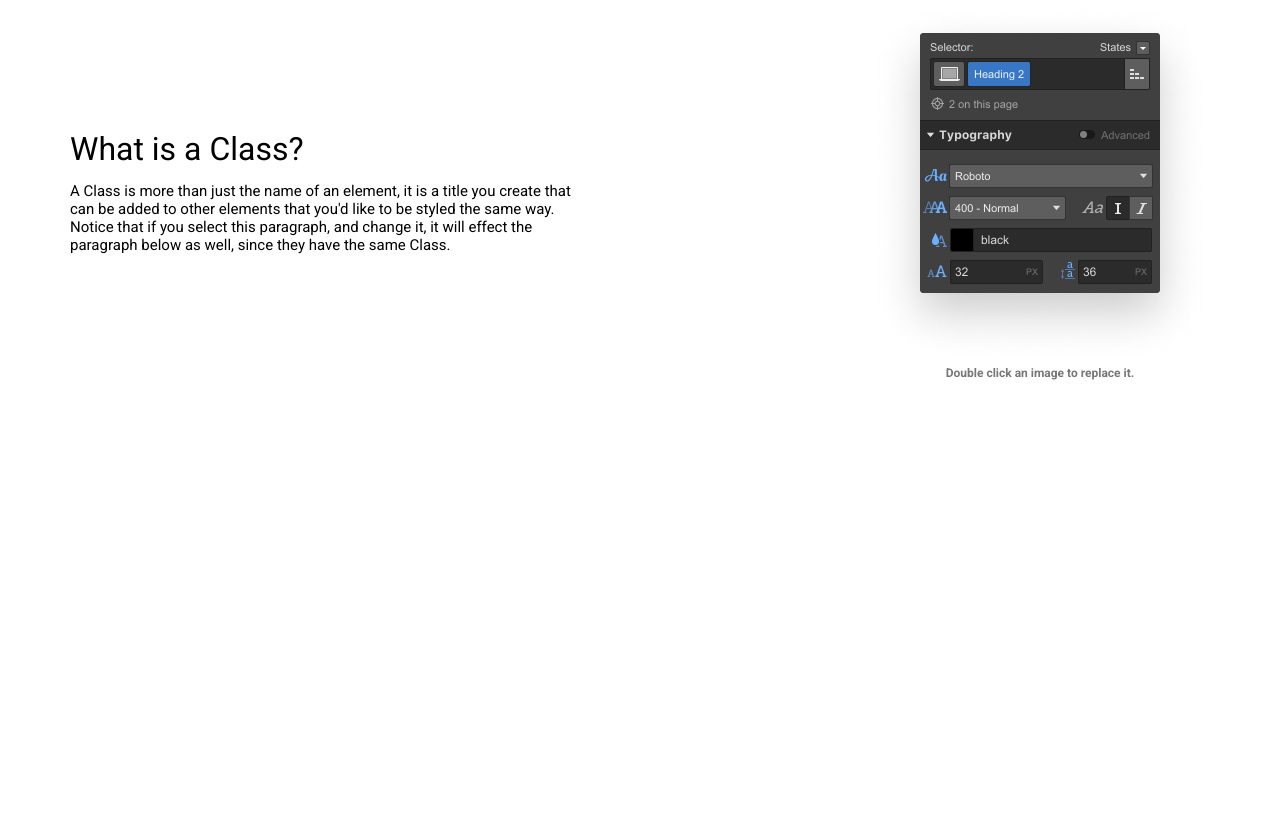
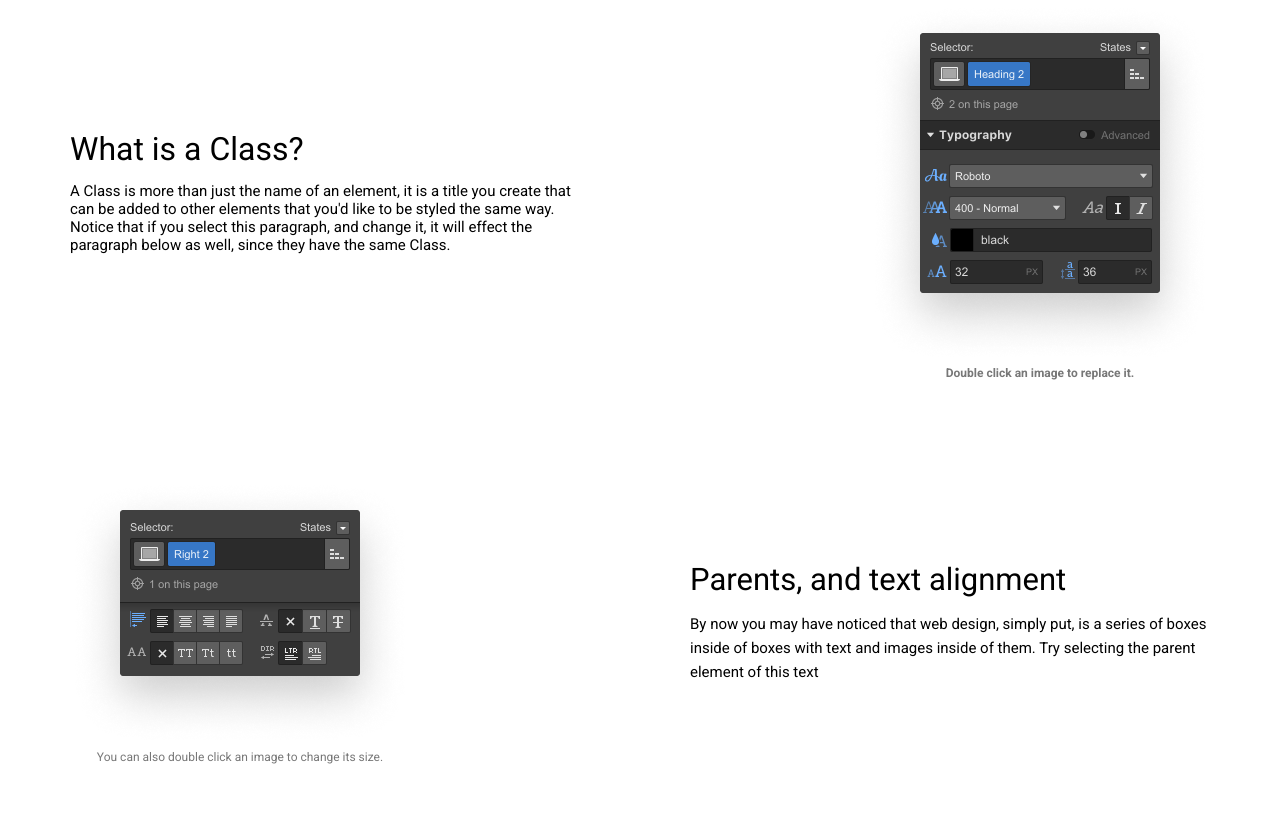
Before and after one commit to alinaDev01/github, a plain HTML site: page index.html in a window 1280 px wide. Shown: the part 909-1723 px from the top of the page. Before the commit the page ends 1339 px from the top, so only its background shows below. Drawn offline with Linux system fonts and the light colour scheme.

Commit message:
add section parents

```diff
--- a/css/style.css
+++ b/css/style.css
@@ -126,5 +126,36 @@ button{
     font-weight: 400;
     text-align: center;
     color: #777777;
+}
 
+#parents {
+    padding: 50px 0;
 }
+
+.parents {
+    display: flex;
+    justify-content: space-between;
+    align-items: center;
+}
+
+.parents-group h4 {
+    font-size: 12px;
+    font-weight: 400;
+    color: #777777;
+    text-align: center;
+}
+
+.parents-general h1 {
+    font-size: 31px;
+    font-weight: 400;
+    color: black;
+    padding-bottom: 14px;
+}
+
+.parents-general p {
+    font-size: 15px;
+    font-weight: 400;
+    line-height: 24px;
+    color: #000000;
+    width: 520px;
+}
--- a/index.html
+++ b/index.html
@@ -86,6 +86,25 @@
     </div>
 </section>
 
+<section id="parents">
+    <div class="container">
+        <div class="parents">
+            <div class="parents-group">
+                <img src="./img/parents-img.png" alt="img">
+                <h4>You can also double click an image to change its size.</h4>
+
+            </div>
+            <div class="parents-general">
+                <h1>Parents, and text alignment</h1>
+                <p>By now you may have noticed that web design, simply put, is a series of boxes inside of boxes with
+                    text and images inside of them. Try selecting the parent element of this text</p>
+
+            </div>
+
+        </div>
+    </div>
+</section>
+
 
 </body>
 </html>
```
Also changed, not shown: img/parents-img.png (added).
